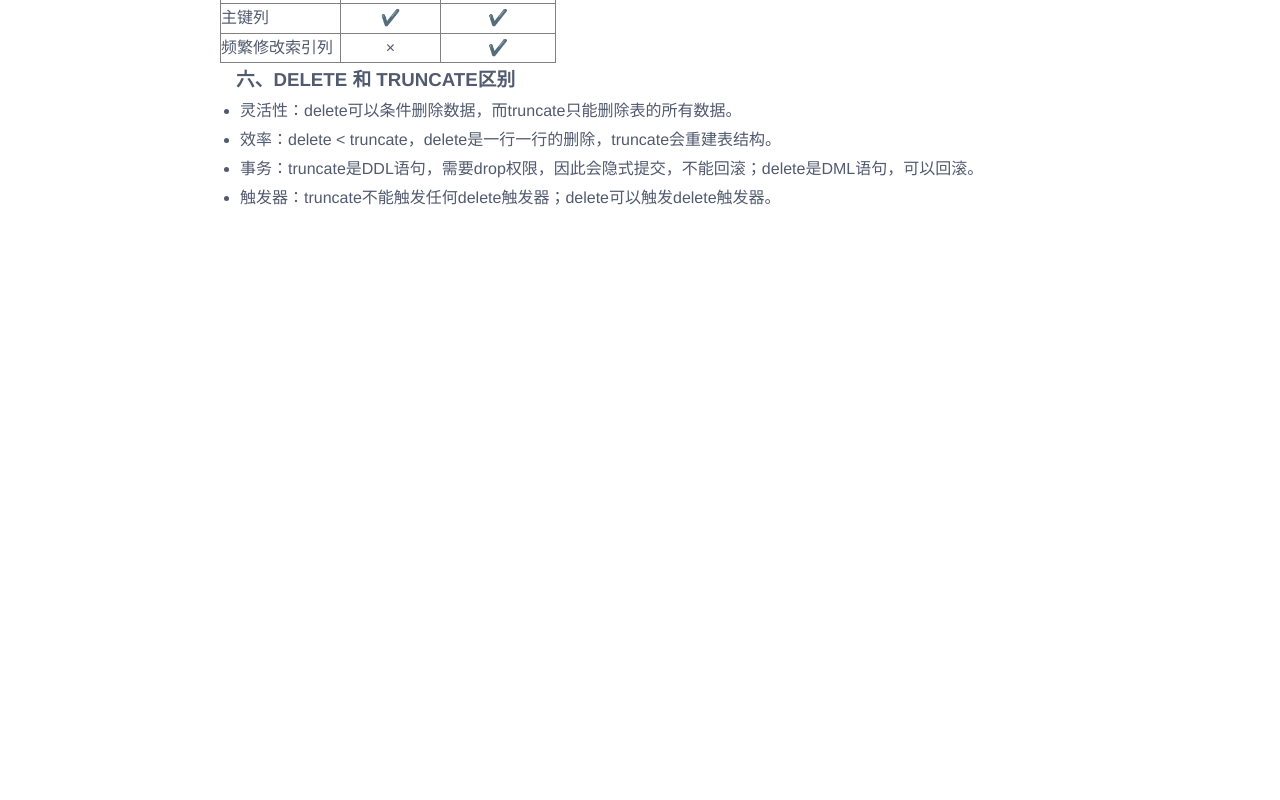
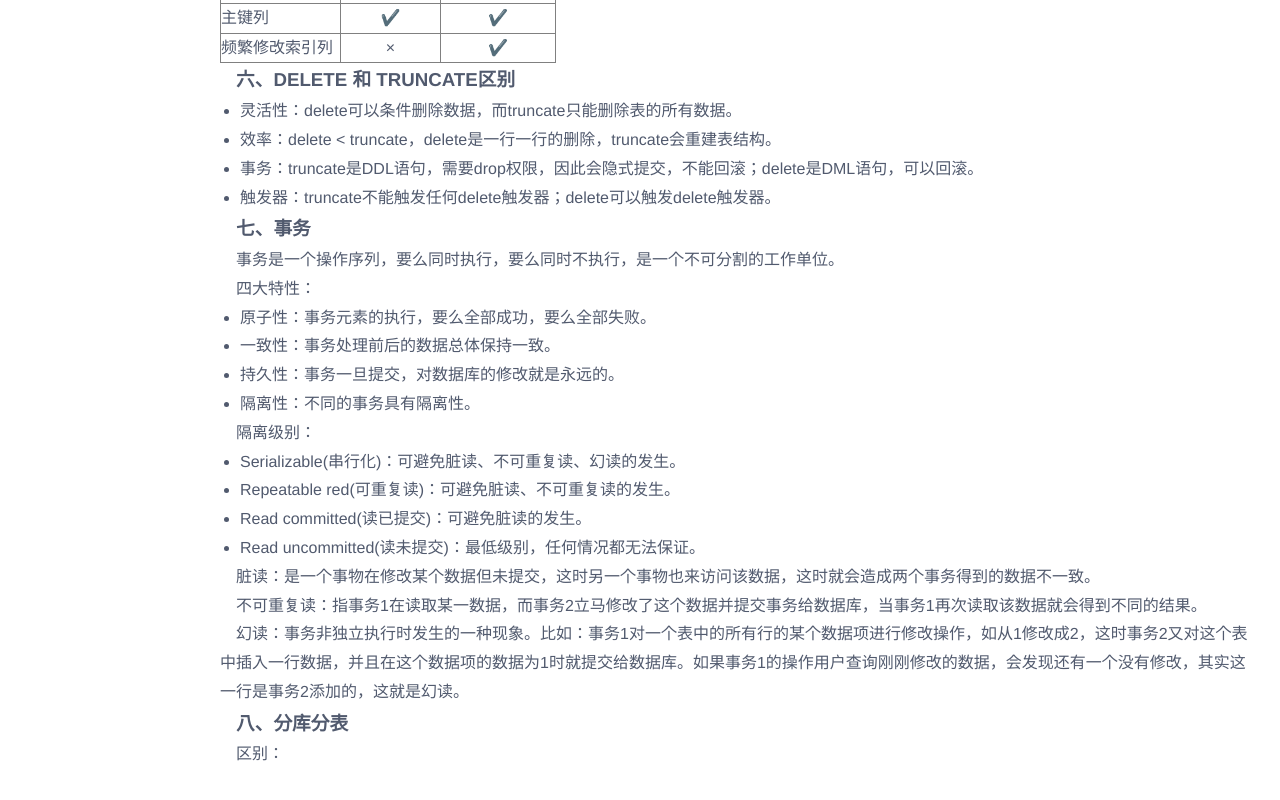
Before and after one commit to lixaviers/suyan-ms, a Vue app: page /#/mysql in a window 1280 px wide. Shown: the part 3871-4671 px from the top of the page. Before the commit the page ends 4305 px from the top, so only its background shows below. Built offline with nearby package versions, Linux system fonts and the light colour scheme.

Commit message:
feat:page

```diff
--- a/src/views/page/mysql.vue
+++ b/src/views/page/mysql.vue
@@ -176,9 +176,27 @@
 <li>事务：truncate是DDL语句，需要drop权限，因此会隐式提交，不能回滚；delete是DML语句，可以回滚。</li>
 <li>触发器：truncate不能触发任何delete触发器；delete可以触发delete触发器。</li>
 </ul>
-<p>&nbsp;</p>
-<p>&nbsp;</p>
-<p>&nbsp;</p>
+<h3>七、事务</h3>
+<p>事务是一个操作序列，要么同时执行，要么同时不执行，是一个不可分割的工作单位。</p>
+<p>四大特性：</p>
+<ul>
+<li>原子性：事务元素的执行，要么全部成功，要么全部失败。</li>
+<li>一致性：事务处理前后的数据总体保持一致。</li>
+<li>持久性：事务一旦提交，对数据库的修改就是永远的。</li>
+<li>隔离性：不同的事务具有隔离性。</li>
+</ul>
+<p>隔离级别：</p>
+<ul>
+<li>Serializable(串行化)：可避免脏读、不可重复读、幻读的发生。</li>
+<li>Repeatable red(可重复读)：可避免脏读、不可重复读的发生。</li>
+<li>Read committed(读已提交)：可避免脏读的发生。</li>
+<li>Read uncommitted(读未提交)：最低级别，任何情况都无法保证。</li>
+</ul>
+<p>脏读：是一个事物在修改某个数据但未提交，这时另一个事物也来访问该数据，这时就会造成两个事务得到的数据不一致。</p>
+<p>不可重复读：指事务1在读取某一数据，而事务2立马修改了这个数据并提交事务给数据库，当事务1再次读取该数据就会得到不同的结果。</p>
+<p>幻读：事务非独立执行时发生的一种现象。比如：事务1对一个表中的所有行的某个数据项进行修改操作，如从1修改成2，这时事务2又对这个表中插入一行数据，并且在这个数据项的数据为1时就提交给数据库。如果事务1的操作用户查询刚刚修改的数据，会发现还有一个没有修改，其实这一行是事务2添加的，这就是幻读。</p>
+<h3>八、分库分表</h3>
+<p>区别：</p>
 <p>&nbsp;</p>
 <p>&nbsp;</p>
 <p>&nbsp;</p>
```
